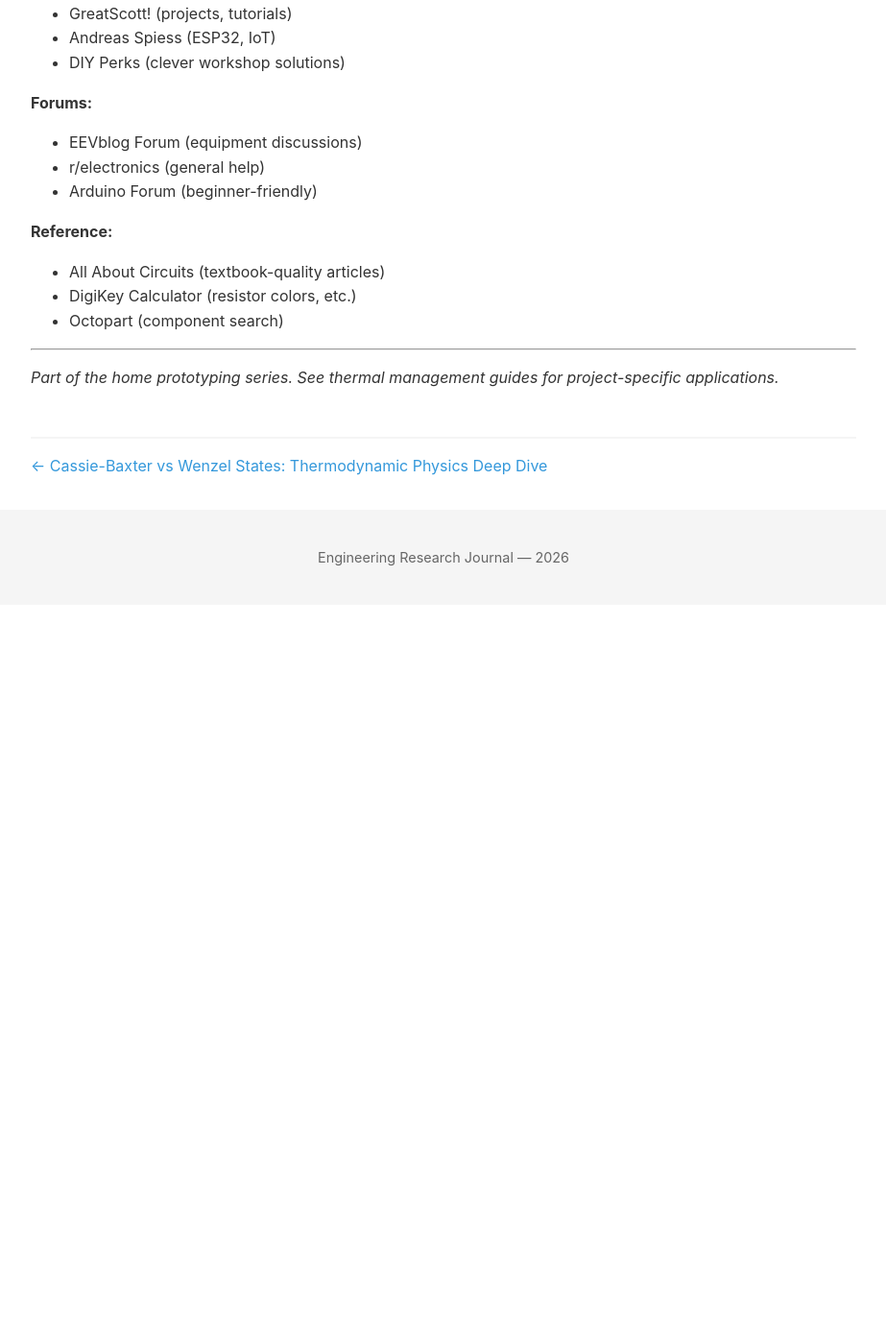
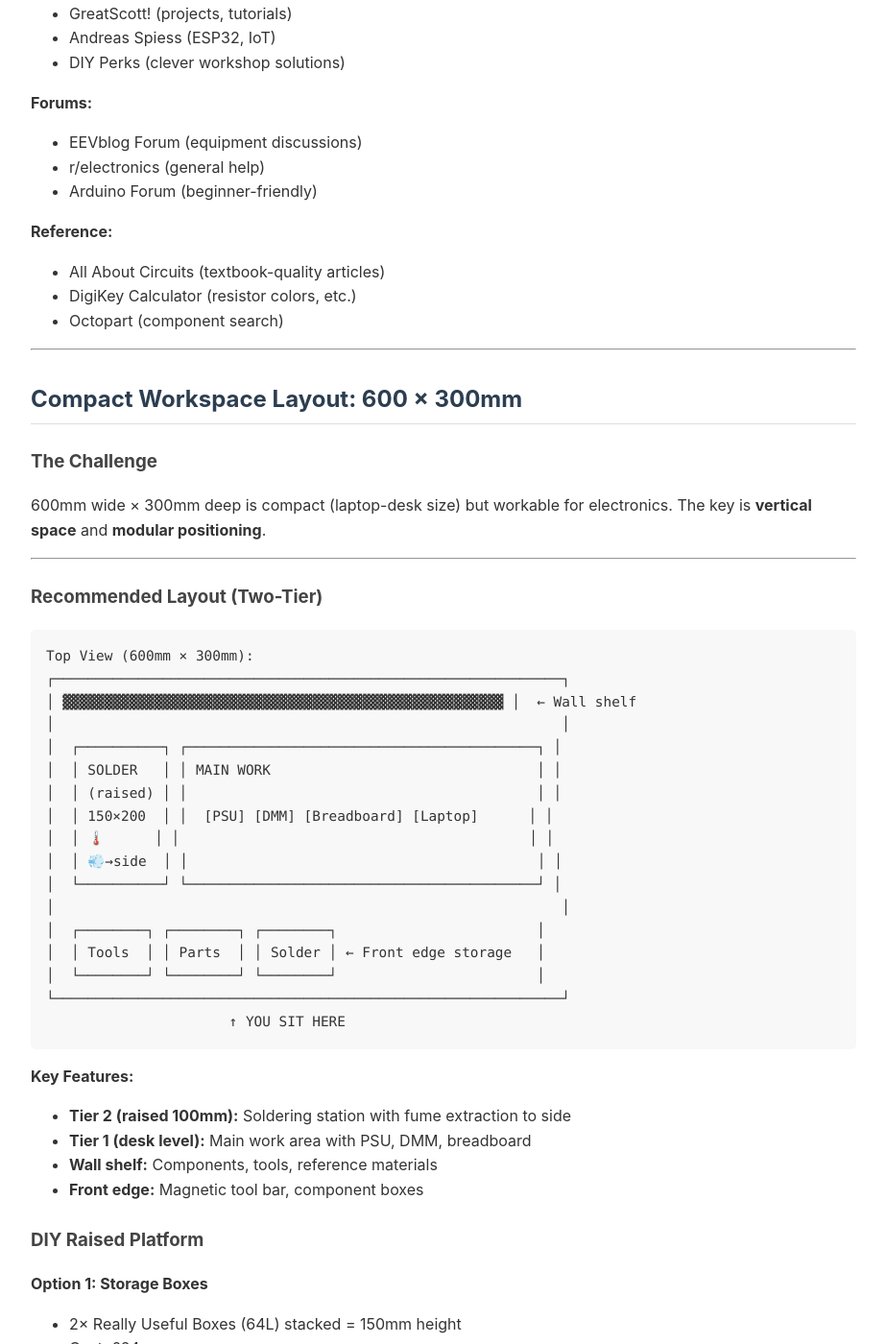
Before and after one commit to svenclawdbot-ai/Engineering-Learning, a Jekyll site: the page built from _posts/2026-03-06-home-workshop-setup.md, in a window 1280 px wide and 1400 px high, scrolled down 10291 px. Shown: the whole window at 96% size, without its empty margins (178-1101 px from the left). Built offline with Jekyll 4.4.1, drawn with Linux system fonts in a browser that asks for light colours; before the commit the page ends 10921 px from its top, so only the background shows below that; some of the changed text lies outside the part shown.

Commit message:
Add 600x300mm compact workspace layout section
- Two-tier layout recommendation (raised soldering station)
- DIY platform options (storage boxes, KALLAX, plywood)
- ESD setup for compact space
- Specific product list for small workspace
- Front-edge storage solutions

````diff
--- a/_posts/2026-03-06-home-workshop-setup.md
+++ b/_posts/2026-03-06-home-workshop-setup.md
@@ -389,4 +389,90 @@
 
 ---
 
+## Compact Workspace Layout: 600 × 300mm
+
+### The Challenge
+600mm wide × 300mm deep is compact (laptop-desk size) but workable for electronics. The key is **vertical space** and **modular positioning**.
+
+---
+
+### Recommended Layout (Two-Tier)
+
+```
+Top View (600mm × 300mm):
+┌─────────────────────────────────────────────────────────────┐
+│ ▓▓▓▓▓▓▓▓▓▓▓▓▓▓▓▓▓▓▓▓▓▓▓▓▓▓▓▓▓▓▓▓▓▓▓▓▓▓▓▓▓▓▓▓▓▓▓▓▓▓▓▓▓ │  ← Wall shelf
+│                                                             │
+│  ┌──────────┐ ┌──────────────────────────────────────────┐ │
+│  │ SOLDER   │ │ MAIN WORK                                │ │
+│  │ (raised) │ │                                          │ │
+│  │ 150×200  │ │  [PSU] [DMM] [Breadboard] [Laptop]      │ │
+│  │ 🌡️      │ │                                          │ │
+│  │ 💨→side  │ │                                          │ │
+│  └──────────┘ └──────────────────────────────────────────┘ │
+│                                                             │
+│  ┌────────┐ ┌────────┐ ┌────────┐                        │
+│  │ Tools  │ │ Parts  │ │ Solder │ ← Front edge storage   │
+│  └────────┘ └────────┘ └────────┘                        │
+└─────────────────────────────────────────────────────────────┘
+                      ↑ YOU SIT HERE
+```
+
+**Key Features:**
+- **Tier 2 (raised 100mm):** Soldering station with fume extraction to side
+- **Tier 1 (desk level):** Main work area with PSU, DMM, breadboard
+- **Wall shelf:** Components, tools, reference materials
+- **Front edge:** Magnetic tool bar, component boxes
+
+### DIY Raised Platform
+
+**Option 1: Storage Boxes**
+- 2× Really Useful Boxes (64L) stacked = 150mm height
+- Cost: £24
+- Storage inside for components
+
+**Option 2: IKEA KALLAX (on side)**
+- 770×390×330mm = perfect height
+- Cost: £25
+- 4× storage cubes
+
+**Option 3: Plywood Box (custom)**
+- B&Q cut to 600×300×100mm
+- Cost: ~£15 + cutting
+- Clean, professional look
+
+### ESD Setup for Compact Space
+
+```
+Single mat covers entire desk:
+┌─────────────────────────┐
+│   ESD MAT (600×300)     │
+│   ┌─────────────────┐   │
+│   │ Work area       │   │
+│   │ (solder + test) │   │
+│   └─────────────────┘   │
+│                         │
+│  Ground: Corner stud    │
+│  Wrist strap connects   │
+└─────────────────────────┘
+
+Product: Pro'sKit 600×300mm ESD mat (£18, Amazon)
+```
+
+### Specific Product List for 600×300mm
+
+| Item | Size | Position | Cost |
+|------|------|----------|------|
+| ESD Mat | 600×300 | Full desk | £18 |
+| Raised platform | 200×150×100 | Left side | £15-25 |
+| Magnetic tool bar | 300mm | Front edge | £10 |
+| Small parts drawers | 150×100×80 | Right front | £12 |
+| LED strip | 600mm | Above desk | £15 |
+| Fume fan (small) | 120×120 | Behind soldering | £15 |
+| Pegboard | 600×400 | Wall above | £15 |
+
+**Total layout cost: £100-120** (in addition to tools)
+
+---
+
 *Part of the home prototyping series. See thermal management guides for project-specific applications.*
````
